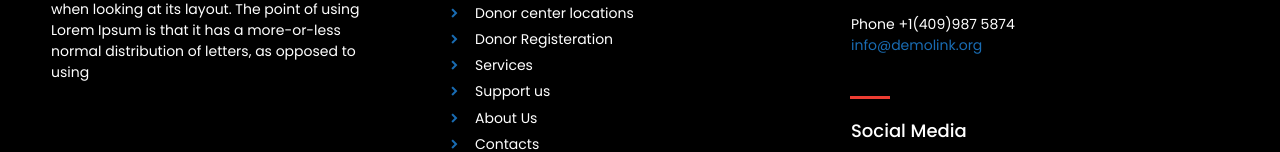
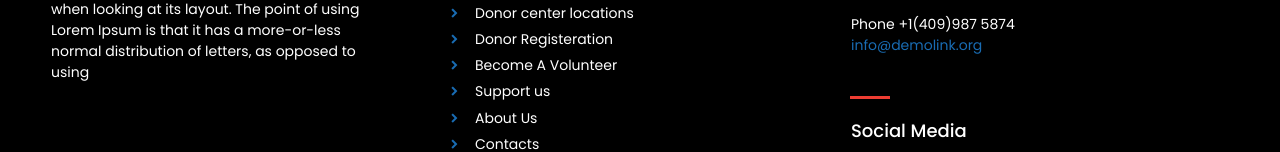
Before and after one commit to Bloodanytime/BloodAnyTime, a plain HTML site: page appointment.html in a window 1280 px wide. Shown: the part 1883-2035 px from the top of the page. Drawn offline with Linux system fonts and the light colour scheme.

Commit message:
Update appointment.html

```diff
--- a/appointment.html
+++ b/appointment.html
@@ -533,9 +533,9 @@
                             <a target="_self" data-action="page" data-id="12" class="moto-link"
                               href="/appointment.html">Donor Registeration</a>
                           </li>
-                          <li class="moto-text_205">
-                            <a target="_self" data-action="page" data-id="13" class="moto-link"
-                              href="/services.html">Services</a>
+                          <li class="moto-text_205"><a target="_self" data-action="page"
+                          data-id="13" class="moto-link"
+                          href="/become-a-volunteer.html">Become A Volunteer</a></li>
                           </li>
                           <li class="moto-text_205">
                             <a target="_self" data-action="page" data-id="14" class="moto-link"
```
